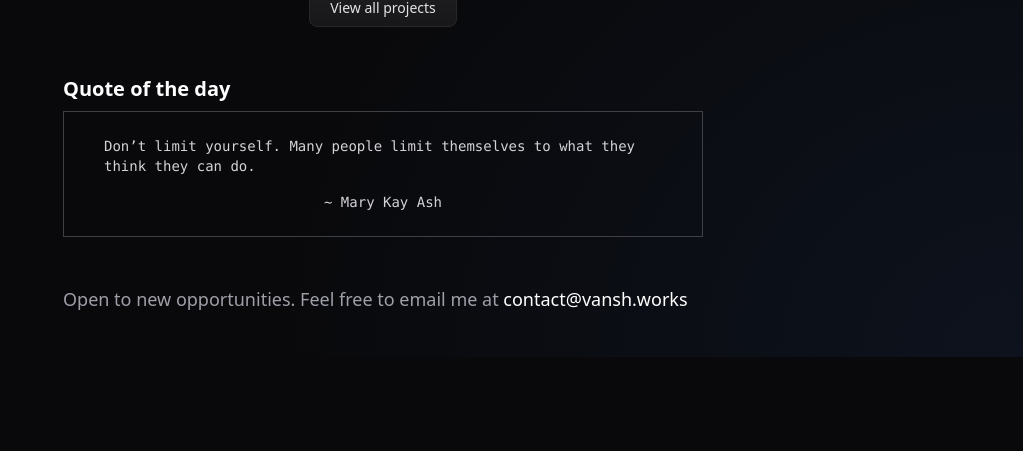
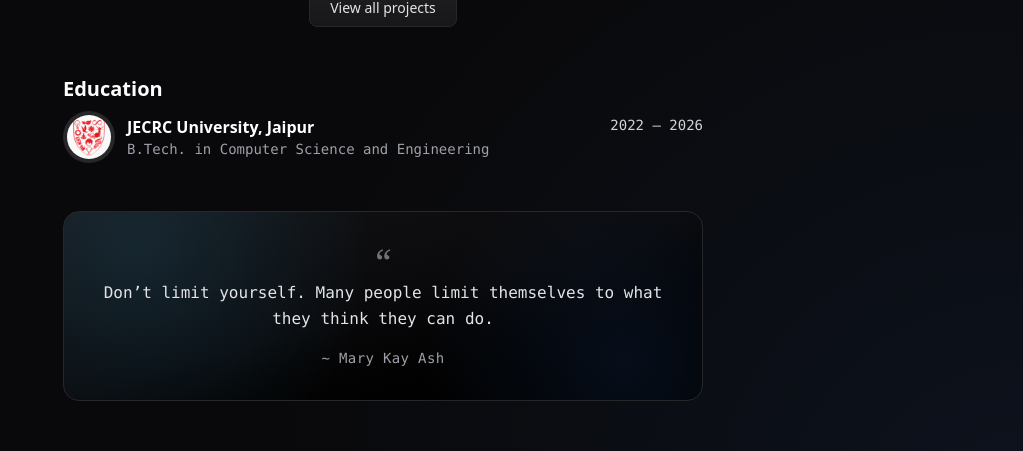
Before and after one commit to vansh-vm04/vansh.works, a Next.js app: page / in a window 1280 px wide. Shown: the part 1296-1747 px from the top of the page, without its empty margins (257-1280 px from the left). Before the commit the page ends 1653 px from the top, so only its background shows below. Built offline with nearby package versions, Linux system fonts and the light colour scheme.

Commit message:
feat: add Education component and integrate it into Home; update data structure for education details

```diff
--- a/app/page.tsx
+++ b/app/page.tsx
@@ -1,4 +1,5 @@
 import Contact from "@/components/Contact";
+import Education from "@/components/Education";
 import Experience from "@/components/Experience";
 import Introduction from "@/components/Introduction";
 import Projects from "@/components/Projects";
@@ -12,6 +13,7 @@ export default function Home() {
       <Experience />
       <Skills />
       <Projects />
+      <Education />
       <RandomQuotes />
       <Contact />
     </div>
--- /dev/null
+++ b/components/Education.tsx
@@ -0,0 +1,42 @@
+import { educations } from "@/utils/data";
+import Image from "next/image";
+
+export default function Education() {
+  return (
+    <section id="education" className="w-full my-6">
+      <h1 className="text-white text-xl font-bold mb-2">Education</h1>
+      <div className="flex flex-col gap-3">
+        {educations.map((education) => (
+          <div key={education.institution} className="w-full">
+            <div className="flex items-start gap-2 md:items-center sm:gap-3">
+              <Image
+                src={education.logo}
+                alt={education.institution}
+                width={52}
+                height={52}
+                className="rounded-full bg-zinc-800 p-1 shrink-0 w-10 h-10 sm:w-[52px] sm:h-[52px] object-cover"
+              />
+              <div className="flex-1 min-w-0">
+                <div className="flex justify-between items-start md:items-start gap-1 sm:gap-2">
+                  <div className="min-w-0">
+                    <h2 className="text-white font-semibold text-sm sm:text-base">
+                      {education.institution}
+                    </h2>
+                    <p className="text-zinc-400 font-mono text-xs sm:text-sm">
+                      {education.degree}
+                    </p>
+                  </div>
+                  <div className="text-right shrink-0 items-start flex">
+                    <span className="text-zinc-300 font-mono text-[10px] sm:text-sm whitespace-nowrap">
+                      {education.duration}
+                    </span>
+                  </div>
+                </div>
+              </div>
+            </div>
+          </div>
+        ))}
+      </div>
+    </section>
+  );
+}
--- a/components/RandomQuotes.tsx
+++ b/components/RandomQuotes.tsx
@@ -5,21 +5,35 @@ import { useEffect, useState } from "react";
 
 export default function RandomQuotes() {
   const [quote, setQuote] = useState<IQuote | undefined>();
+
   useEffect(() => {
     setQuote(getRandomQuote());
   }, []);
+
+  const refreshQuote = () => {
+    setQuote(getRandomQuote());
+  };
+
   return (
     <section id="quotes" className="w-full my-6">
-      <h1 className="text-white text-xl font-bold mb-2">Quote of the day</h1>
-      <div className="w-full flex flex-col py-6 px-10 items-center justify-center border-1 border-zinc-700">
-        <p className="text-sm text-zinc-300 font-mono text-pretty">
-          {quote?.quote}
-        </p>
-        <p className="text-sm text-zinc-300 font-mono text-pretty mt-4">
-          {"~ "}
-          {quote?.author}
-        </p>
-      </div>
+      <button
+        type="button"
+        onClick={refreshQuote}
+        className="relative w-full overflow-hidden rounded-2xl border border-zinc-800 bg-gradient-to-br from-zinc-900/80 via-zinc-950 to-black px-5 py-7 text-left transition-colors hover:border-zinc-700 sm:px-8 sm:py-8"
+      >
+        <div className="pointer-events-none absolute inset-0 bg-[radial-gradient(circle_at_12%_20%,rgba(56,189,248,0.12),transparent_40%),radial-gradient(circle_at_88%_80%,rgba(59,130,246,0.10),transparent_35%)]" />
+        <div className="relative z-10 flex flex-col items-center text-center">
+          <span className="font-serif text-4xl leading-none text-zinc-500">
+            &ldquo;
+          </span>
+          <p className="max-w-3xl text-sm sm:text-base text-zinc-200 font-mono leading-relaxed text-pretty">
+            {quote?.quote}
+          </p>
+          <p className="mt-4 text-xs sm:text-sm text-zinc-400 font-mono tracking-wide">
+            ~ {quote?.author}
+          </p>
+        </div>
+      </button>
     </section>
   );
 }
--- a/utils/data.ts
+++ b/utils/data.ts
@@ -1,4 +1,4 @@
-import { IExperience, IProject, ISkill } from "./types";
+import { IEducation, IExperience, IProject, ISkill } from "./types";
 
 export const links = {
   github: "https://github.com/vansh-vm04",
@@ -182,3 +182,13 @@ export const experiences: IExperience[] = [
     ],
   },
 ];
+
+export const educations: IEducation[] = [
+  {
+    institution: "JECRC University, Jaipur",
+    degree: "B.Tech. in Computer Science and Engineering",
+    duration: "2022 – 2026",
+    location: "Jaipur, Rajasthan",
+    logo: "/images/jecrc.png",
+  },
+];
```
Also changed, not shown: utils/types.ts (+8 -0 lines), public/images/jecrc.png (added).
